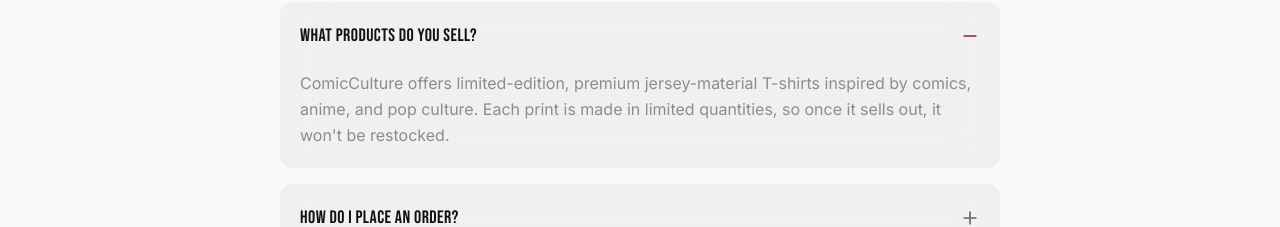
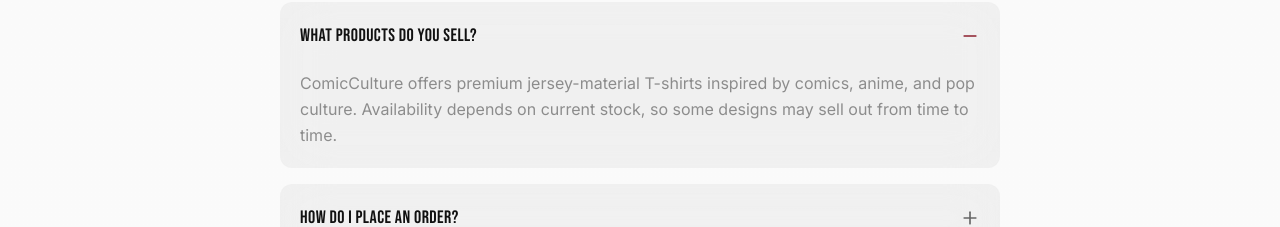
Before and after one commit to comicculturelk/comicculture, a React (Vite) app: page /faq in a window 1280 px wide. Shown: the part 234-461 px from the top of the page. Built offline with nearby package versions, Linux system fonts and the light colour scheme; no server answers; the database is empty.

Commit message:
fix: clean up content consistency

```diff
--- a/src/components/FAQ.tsx
+++ b/src/components/FAQ.tsx
@@ -5,7 +5,7 @@
 const faqs = [
   {
     question: 'What products do you sell?',
-    answer: 'ComicCulture offers limited-edition, premium jersey-material T-shirts inspired by comics, anime, and pop culture. Each print is made in limited quantities, so once it sells out, it won\'t be restocked.',
+    answer: 'ComicCulture offers premium jersey-material T-shirts inspired by comics, anime, and pop culture. Availability depends on current stock, so some designs may sell out from time to time.',
   },
   {
     question: 'How do I place an order?',
@@ -45,7 +45,7 @@
   },
   {
     question: 'Are products limited edition?',
-    answer: 'Yes. Every design is a limited-edition print — availability is tied to stock, and once a print is gone, it won\'t come back.',
+    answer: 'No, our designs aren\'t limited edition. Stock is finite, so a size or design may sell out from time to time, but you can check the product page for current availability.',
   },
   {
     question: 'Are these officially licensed products?',
--- a/src/components/Timeline.tsx
+++ b/src/components/Timeline.tsx
@@ -5,7 +5,7 @@
   { icon: Pencil, label: 'Sketch', description: 'Initial concept art' },
   { icon: Lightbulb, label: 'Concept', description: 'Design refinement' },
   { icon: Palette, label: 'Design', description: 'Final artwork creation' },
-  { icon: Printer, label: 'Printing', description: 'Premium fabric印刷' },
+  { icon: Printer, label: 'Printing', description: 'Premium fabric printing' },
   { icon: CheckCircle, label: 'Quality Check', description: 'Perfection guaranteed' },
   { icon: Truck, label: 'Delivery', description: 'Shipped to your door' },
 ];
```
